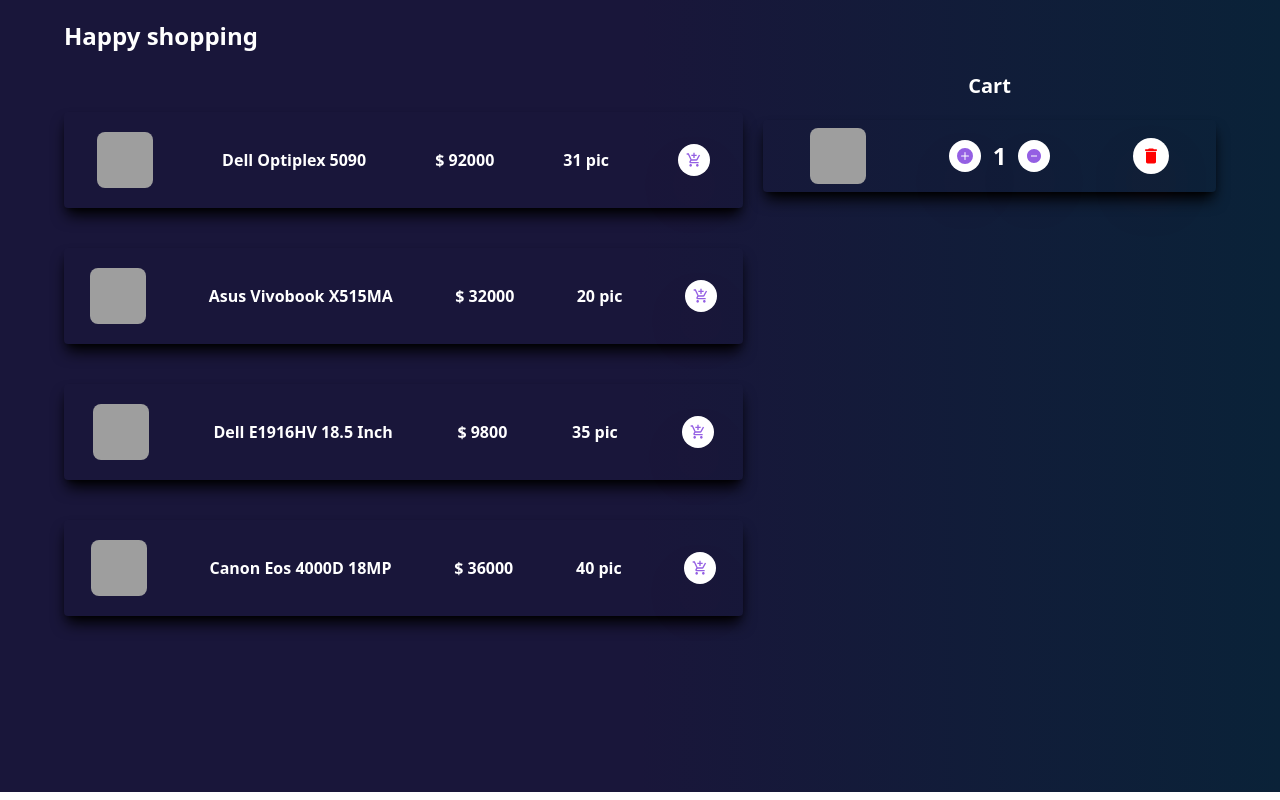
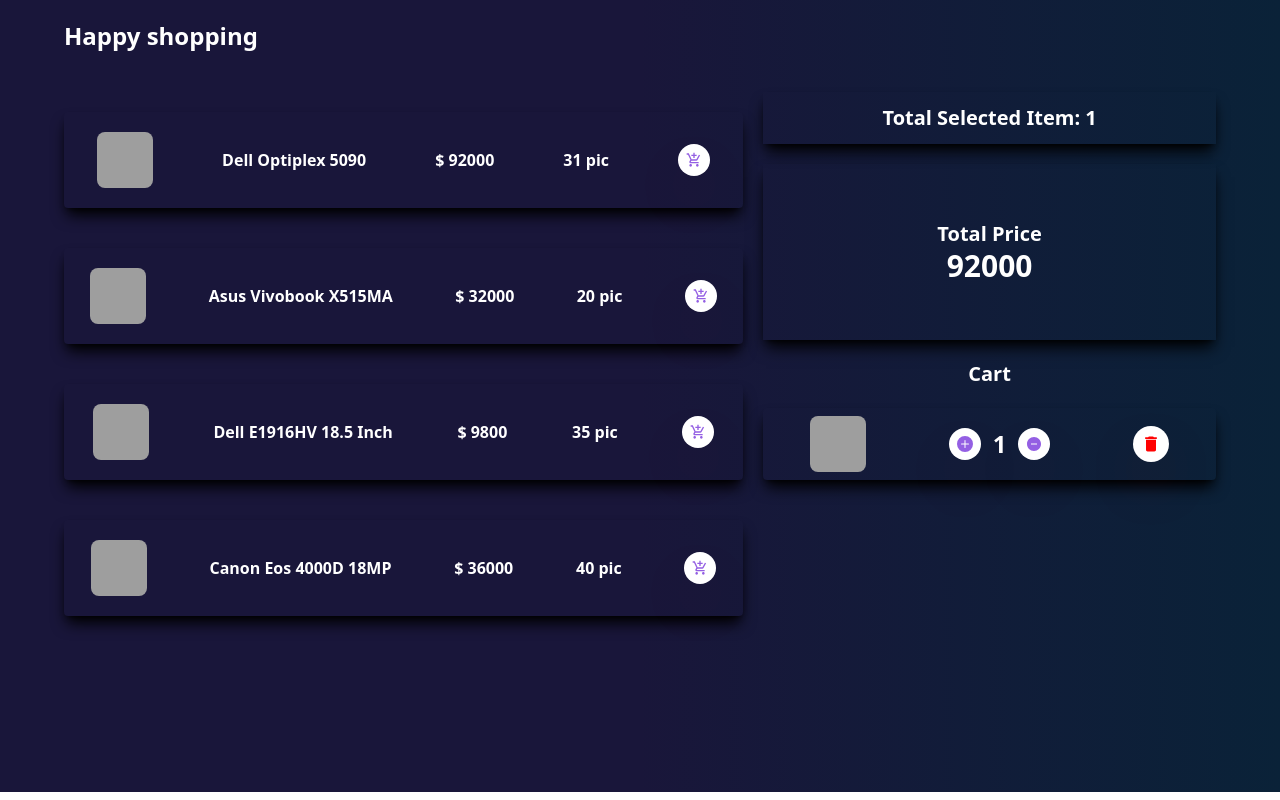
Before and after one commit to anupamapan9/shopping-cart-redux, a React (Create React App) app: page / in a window 1280 px wide. Both pictures are taken after a click on the button 694 px from the left and 160 px from the top of the page. Built offline with nearby package versions, Linux system fonts and the light colour scheme; grey boxes are pictures that could not be loaded.

Commit message:
customization done

```diff
--- a/src/components/Cart/Cart.js
+++ b/src/components/Cart/Cart.js
@@ -1,12 +1,41 @@
-import React from 'react';
+import React, { useEffect, useState } from 'react';
 import { connect } from 'react-redux';
 import CartItem from './CartItem';
 
 const Cart = ({ carts }) => {
-    console.log(carts)
+    const [count, setCount] = useState(0)
+    const [price, setPrice] = useState(0)
+
+    useEffect(() => {
+        let totalCart = 0;
+        let cartPrice = 0;
+        carts.forEach((item) => {
+            totalCart += item.cartQty
+            console.log(item.price)
+            cartPrice += item.cartQty * item.price
+            console.log(cartPrice)
+        })
+        setPrice(cartPrice)
+        setCount(totalCart)
+
+    }, [carts])
+
     return (
-        <div>
-            {carts.map(cart => <CartItem cart={cart} key={cart.id} />)}
+        <div> {
+            carts.length > 0 &&
+            <><div>
+                <h2 className='text-center shadow-lg my-5 shadow-black py-3 text-white font-bold text-xl'>Total Selected Item: {count}</h2>
+                <div className='shadow-lg my-5 shadow-black py-14'>
+                    <h2 className='text-center  text-white font-bold text-xl'>Total Price</h2>
+                    <h1 className='text-center  text-white font-bold text-3xl'> {price}</h1>
+                </div>
+            </div>
+                <div>
+                    <h2 className='text-center text-white font-semibold text-xl'>Cart</h2>
+
+                    {carts.map(cart => <CartItem cart={cart} key={cart.id} />)}
+                </div></>
+        }
         </div>
     );
 };
--- a/src/components/ProductCard/ProductCard.js
+++ b/src/components/ProductCard/ProductCard.js
@@ -4,10 +4,16 @@
 import { addToCart } from '../../redux/Product/shoppingAction'
 const ProductCard = ({ product }) => {
     const dispatch = useDispatch();
+    const { name, price, quantity, image, id } = product;
     const handelAddToCart = (id) => {
-        dispatch(addToCart(id))
+        if (quantity > 0) {
+            dispatch(addToCart(id))
+        } else {
+            alert('Sorry Product is out of stock')
+        }
+
     }
-    const { name, price, quantity, image, id } = product;
+
 
     return (
         <div className='flex justify-evenly gap-9 bg-transparent items-center rounded shadow-lg shadow-black my-10 py-5  text-white font-semibold'>
--- a/src/components/Shopping/Shopping.js
+++ b/src/components/Shopping/Shopping.js
@@ -15,7 +15,7 @@
 
                 </div>
                 <div className='w-[40%]'>
-                    <h2 className='text-center text-white font-semibold text-xl'>Cart</h2>
+
                     <Cart />
                 </div>
             </div>
```
